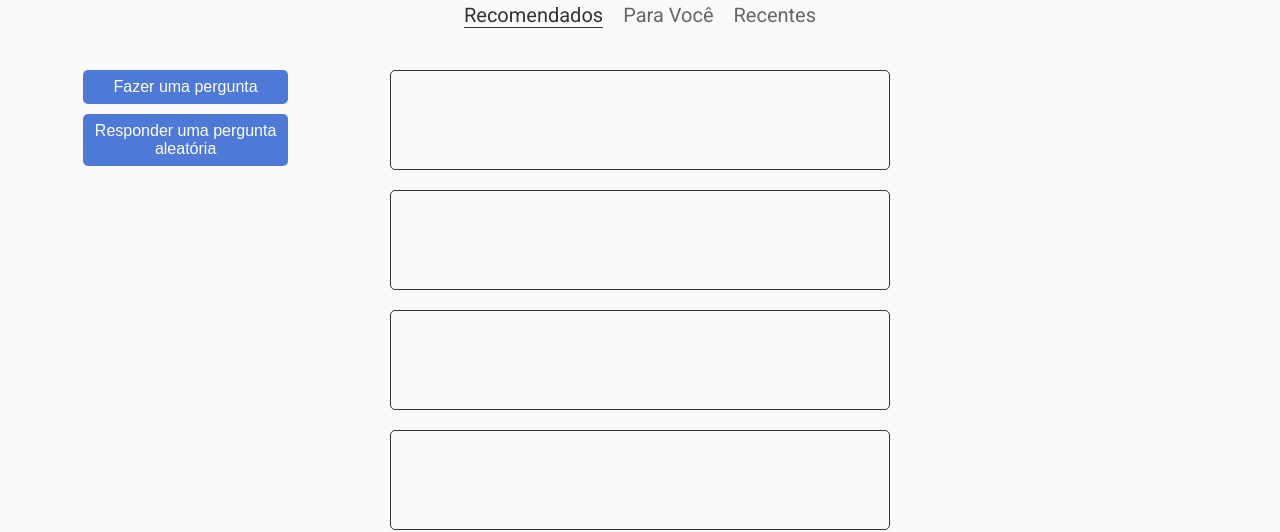
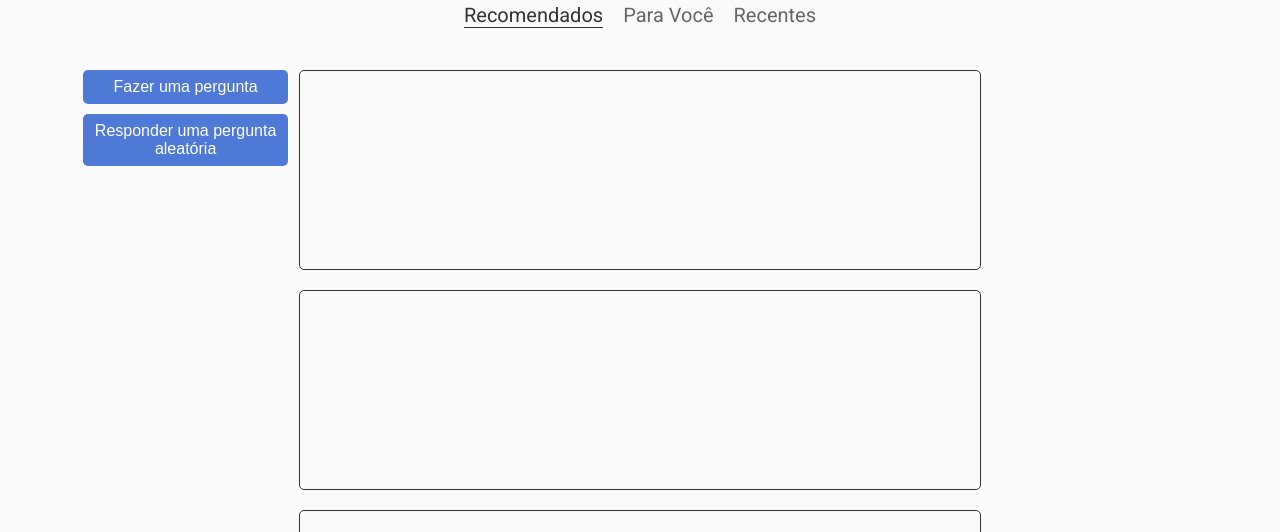
Before and after one commit to coffee-and-code-enterprise/make-a-question, a React (Vite) app: page /home in a window 1280 px wide. Shown: the part 268-800 px from the top of the page. Built offline with nearby package versions, Linux system fonts and the light colour scheme.

Commit message:
pequenas mudanças na Home

```diff
--- a/src/pages/Home.jsx
+++ b/src/pages/Home.jsx
@@ -12,87 +12,65 @@ import { faSearch } from "@fortawesome/free-solid-svg-icons";
 // Stylesheet
 import styles from "./Home.module.css";
 
-// Criando o componente da Home:
+// Componente principal da página Home
 function Home() {
 	const navigate = useNavigate();
 	const location = useLocation();
 
+	// Função utilitária para verificar se a rota está ativa
+	function isActive(path) {
+		return location.pathname === path ? styles.selected : "";
+	}
+
 	return (
-    <main className={styles.homeContainer}>
+		<main className={styles.homeMain}>
+			{/* Seção de busca */}
 			<section className={styles.search}>
 				<h2>
 					<img className="full-logo" alt="logo" />
 				</h2>
 				<div className={styles.searchBar}>
-          <FontAwesomeIcon icon={faSearch} className={styles.searchIcon}></FontAwesomeIcon>
+					<FontAwesomeIcon
+						icon={faSearch}
+						className={styles.searchIcon}
+					/>
 					<input type="text" placeholder="Faça uma pergunta..." />
 				</div>
 			</section>
 			<section className={styles.filter}>
 				<a
 					onClick={() => navigate("/home")}
-          className={location.pathname === "/home" && styles.selected}
-        >
+					className={isActive("/home")}>
 					Recomendados
 				</a>
 				<a
 					onClick={() => navigate("/home/foryou")}
-          className={location.pathname === "/home/foryou" && styles.selected}
-        >
+					className={isActive("/home/foryou")}>
 					Para Você
 				</a>
 				<a
 					onClick={() => navigate("/home/recentcomments")}
-          className={
-            location.pathname === "/home/recentcomments" && styles.selected
-          }
-        >
+					className={isActive("/home/recentcomments")}>
 					Recentes
 				</a>
 			</section>
+
 			<section className={styles.questions}>
 				<div className={styles.buttons}>
-          <Link to={"#"}>
+					<Link to="#">
 						<button>Fazer uma pergunta</button>
 					</Link>
-          <Link to={"#"}>
+					<Link to="#">
 						<button>Responder uma pergunta aleatória</button>
 					</Link>
 				</div>
 				<div className={styles.comments}>
 					<Routes>
-            <Route
-              path="/"
-              element={
-                <div className={styles.quComponents}>
-                  <div className={styles.exComponent} />
-                  <div className={styles.exComponent} />
-                  <div className={styles.exComponent} />
-                  <div className={styles.exComponent} />
-                </div>
-              }
-            />
-            <Route
-              path="foryou"
-              element={
-                <div className={styles.quComponents}>
-                  <div className={styles.exComponent} />
-                  <div className={styles.exComponent} />
-                  <div className={styles.exComponent} />
-                  <div className={styles.exComponent} />
-                </div>
-              }
-            />
+						<Route path="/" element={<QuestionList />} />
+						<Route path="foryou" element={<QuestionList />} />
 						<Route
 							path="recentcomments"
-              element={
-                <div className={styles.quComponents}>
-                  <div className={styles.exComponent} />
-                  <div className={styles.exComponent} />
-                  <div className={styles.exComponent} />
-                  <div className={styles.exComponent} />
-                </div>
-              }
+							element={<QuestionList />}
 						/>
 					</Routes>
 					<p>1 2 3 ... 218</p>
@@ -102,5 +80,17 @@ function Home() {
 	);
 }
 
-// Exportando esse componente como padrão deste arquivo:
+// Componente para renderizar a lista de perguntas de exemplo
+function QuestionList() {
+	const { quComponents, exComponent } = styles;
+	return (
+		<div className={quComponents}>
+			<div className={exComponent} />
+			<div className={exComponent} />
+			<div className={exComponent} />
+			<div className={exComponent} />
+		</div>
+	);
+}
+
 export default Home;
--- a/src/pages/Home.module.css
+++ b/src/pages/Home.module.css
@@ -1,3 +1,10 @@
+/* NavBar */
+.navBar {
+  min-height: 120px;
+  background-color: black;
+}
+
+
 .search {
   display: flex;
   flex-direction: column;
@@ -77,14 +84,15 @@
 }
 
 .quComponents {
+  width: 100%;
   display: flex;
   flex-direction: column;
   gap: 20px;
 }
 
 .exComponent {
-  width: 500px;
-  height: 100px;
+  width: 100%;
+  height: 200px;
   border: 1px solid var(--text);
   border-radius: 5px;
 }
```
Lines whose indentation alone changed are shown as unchanged.
